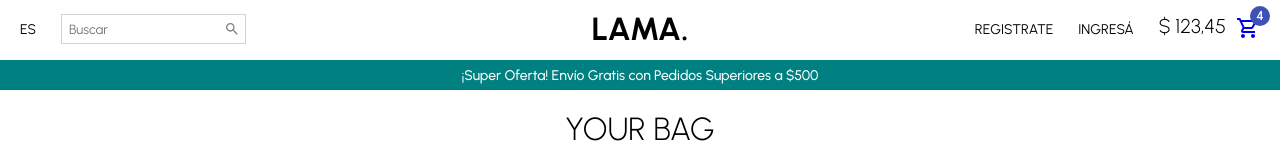
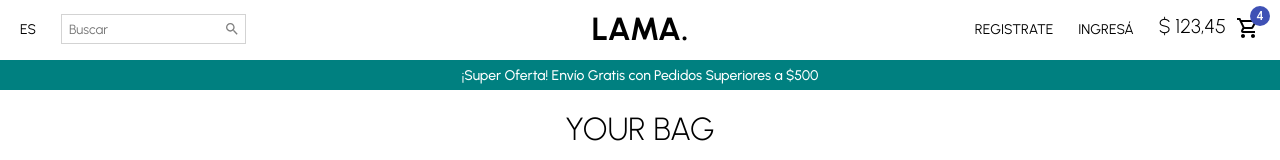
Before and after one commit to iaw-2022/AgustinGD-js, a React (Create React App) app: page /cart in a window 1280 px wide. Shown: the top 160 px of the page. Built offline with nearby package versions, Linux system fonts and the light colour scheme.

Commit message:
fix cambio de color por hipervinculos

```diff
--- a/src/components/Navbar.jsx
+++ b/src/components/Navbar.jsx
@@ -95,7 +95,7 @@ const Navbar = () => {
             <Price>$ 123,45</Price>
             <Badge badgeContent={4} color="primary">
               <Link to="/cart">
-                <ShoppingCartOutlined />
+                <ShoppingCartOutlined style={{ color: "black"}}/>
               </Link>
             </Badge>
           </MenuItem>
--- a/src/components/Product.jsx
+++ b/src/components/Product.jsx
@@ -79,7 +79,7 @@ const Product = (props) => {
         </Icon>
         <Link onClick={() => seleccionarProducto(item)} to="/product">
           <Icon>
-            <SearchOutlined />
+            <SearchOutlined style={{ color: "black"}}/>
           </Icon>
         </Link>
         <Icon>
```
